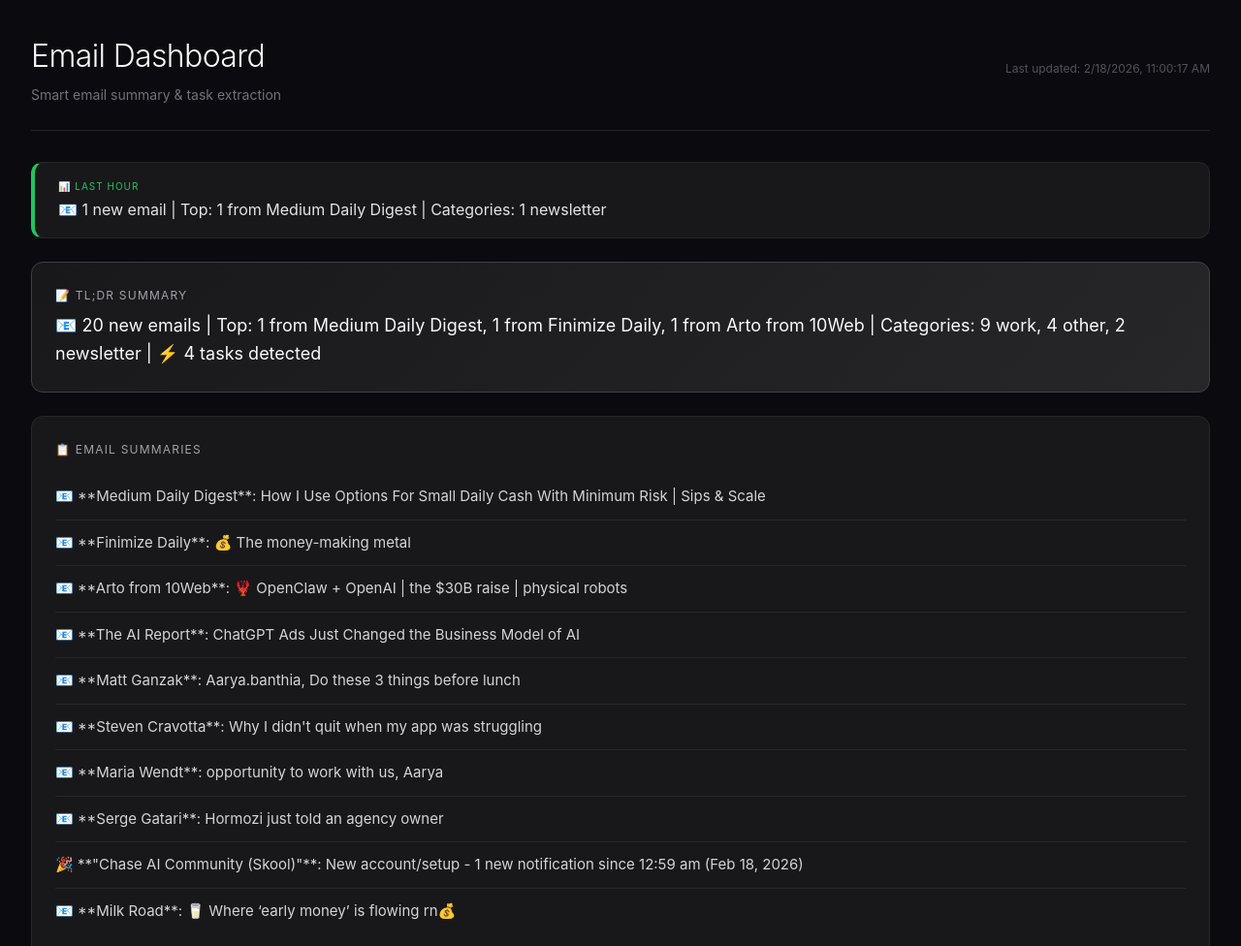
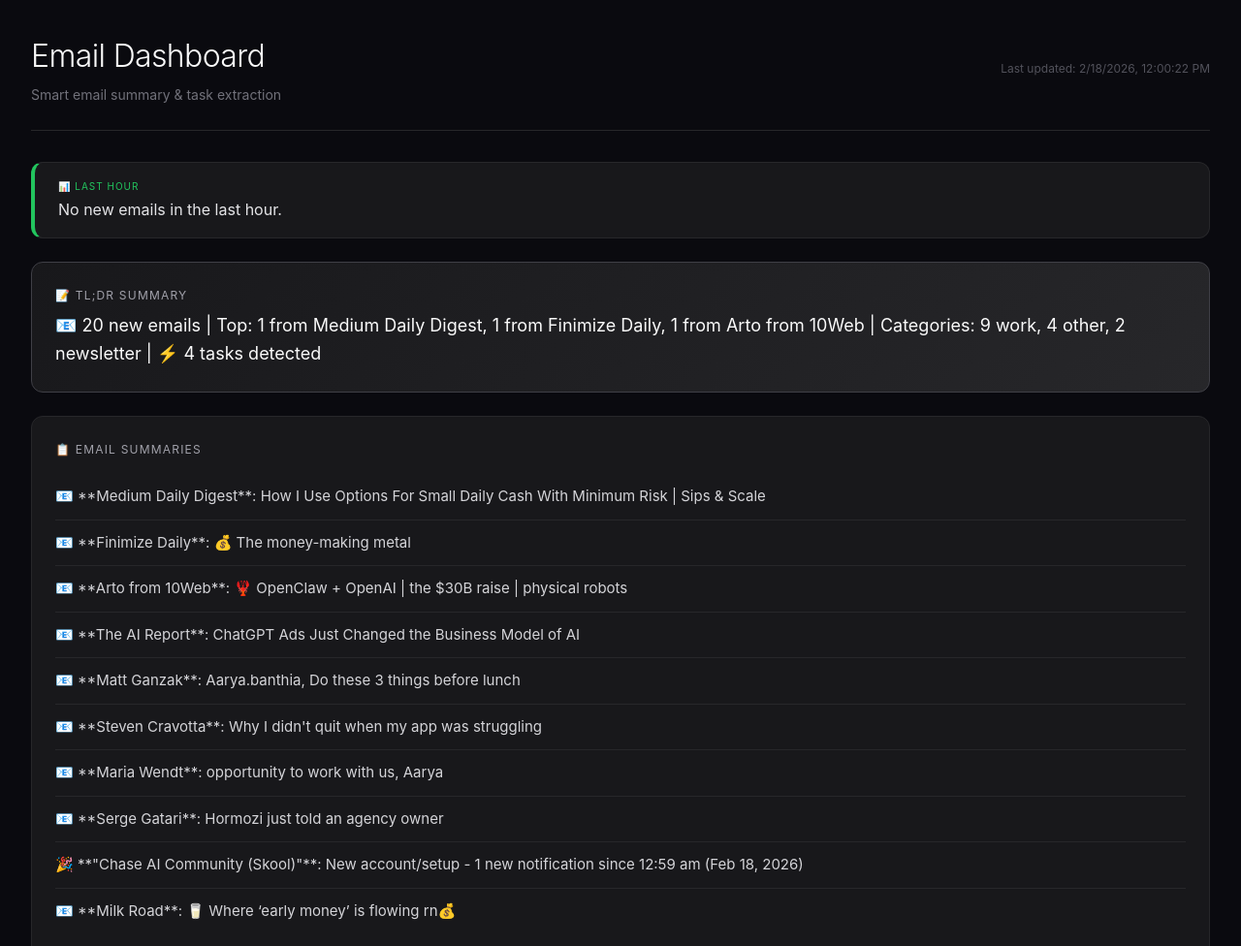
Before and after one commit to aaryabanthia18-collab/email-dashboard, a website: page index.html in a window 1280 px wide. Shown: the top 976 px of the page at 97% size. Drawn offline with Linux system fonts and the light colour scheme.

Commit message:
Auto-update: Wed Feb 18 12:00:24 PM CST 2026

```diff
--- a/index.html
+++ b/index.html
@@ -440,7 +440,7 @@
     "task_count": 4,
     "event_count": 6,
     "tldr": "\ud83d\udce7 20 new emails | Top: 1 from Medium Daily Digest, 1 from Finimize Daily, 1 from Arto from 10Web | Categories: 9 work, 4 other, 2 newsletter | \u26a1 4 tasks detected",
-    "hourly_summary": "\ud83d\udce7 1 new email | Top: 1 from Medium Daily Digest | Categories: 1 newsletter",
+    "hourly_summary": "No new emails in the last hour.",
     "bullet_summary": [
       "\ud83d\udce7 **Medium Daily Digest**: How I Use Options For Small Daily Cash With Minimum Risk | Sips &\r\n Scale",
       "\ud83d\udce7 **Finimize Daily**: \ud83d\udcb0 The money-making metal",
@@ -715,9 +715,9 @@
   ],
   "tasks": [
     "Cloudflare has reduced cold start delays in its Workers platform (Due 10 times through a technique called worker sharding)",
-    "Save my email address to your contacts, if interested",
     "Update to version 1",
-    "CodeRabbit reviews 1 million PRs every week across 3 million repositories and is used (Due 100 thousand Open-source projects)"
+    "CodeRabbit reviews 1 million PRs every week across 3 million repositories and is used (Due 100 thousand Open-source projects)",
+    "Save my email address to your contacts, if interested"
   ],
   "events": [
     {
@@ -745,7 +745,7 @@
       "details": "Detected in email"
     }
   ],
-  "last_updated": "2026-02-18T11:00:17.182289",
+  "last_updated": "2026-02-18T12:00:22.305806",
   "ai_summary": {
     "overall_summary": "You have 20 emails in your inbox. Most are from 1 from Medium Daily Digest, 1 from Finimize Daily, 1 from Arto from 10Web. 3 emails may contain action items.",
     "total_emails": 20,
```
Also changed, not shown: data.json (+4 -4 lines).
